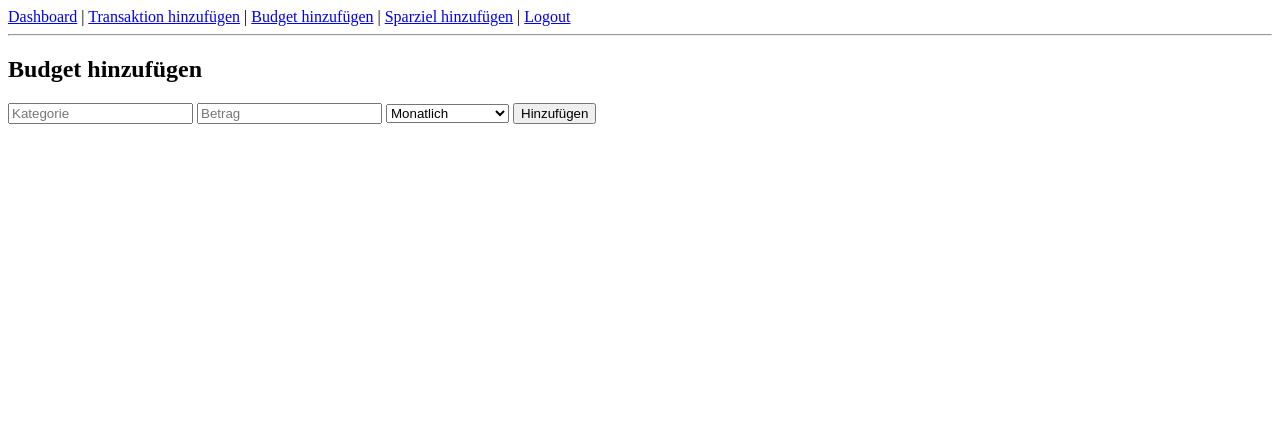
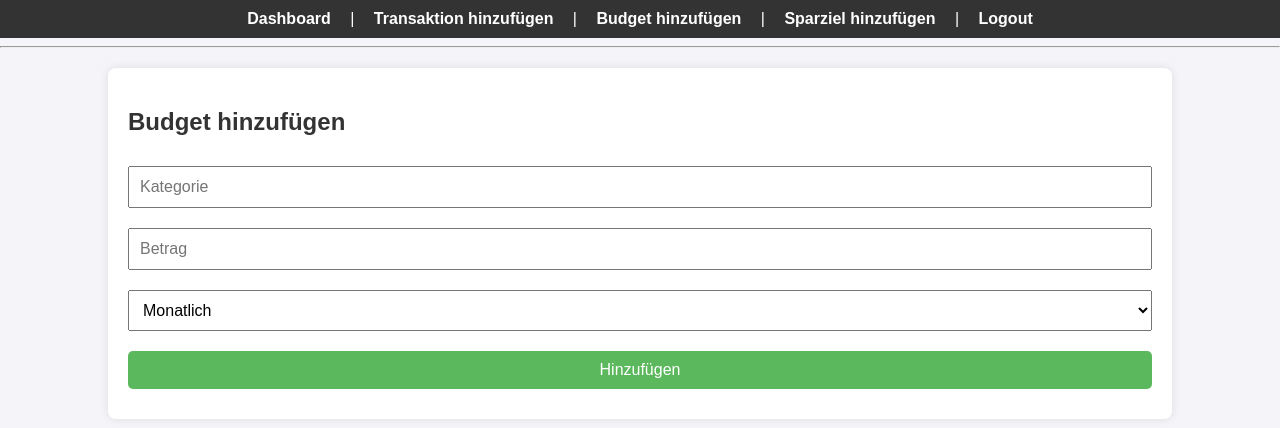
Before and after one commit to aulon1204/MoneyMap, a Flask app: page /add_budget in a window 1280 px wide. Shown: the top 428 px of the page. Run offline with Flask 3, Linux system fonts and the light colour scheme.

Commit message:
Füge CSS-Stile hinzu und verbessere das Design

```diff
--- /dev/null
+++ b/static/style.css
@@ -0,0 +1,66 @@
+/* Allgemeine Stile */
+body {
+    font-family: Arial, sans-serif;
+    background-color: #f4f4f9;
+    margin: 0;
+    padding: 0;
+}
+
+/* Navigation */
+nav {
+    background-color: #333;
+    color: #fff;
+    padding: 10px;
+    text-align: center;
+}
+
+nav a {
+    color: #fff;
+    margin: 0 15px;
+    text-decoration: none;
+    font-weight: bold;
+}
+
+nav a:hover {
+    text-decoration: underline;
+}
+
+/* Hauptinhalt */
+h2 {
+    color: #333;
+}
+
+.container {
+    width: 80%;
+    margin: 20px auto;
+    padding: 20px;
+    background-color: #fff;
+    box-shadow: 0 0 10px rgba(0, 0, 0, 0.1);
+    border-radius: 8px;
+}
+
+/* Formulare */
+form {
+    display: flex;
+    flex-direction: column;
+}
+
+form input,
+form select,
+form button {
+    margin: 10px 0;
+    padding: 10px;
+    font-size: 16px;
+}
+
+form button {
+    background-color: #5cb85c;
+    color: white;
+    border: none;
+    cursor: pointer;
+    border-radius: 5px;
+}
+
+form button:hover {
+    background-color: #4cae4c;
+}
--- a/templates/base.html
+++ b/templates/base.html
@@ -3,6 +3,7 @@
 <head>
     <meta charset="UTF-8">
     <title>{% block title %}MoneyMap{% endblock %}</title>
+    <link rel="stylesheet" href="{{ url_for('static', filename='style.css') }}">
 </head>
 <body>
     <!-- Navigation -->
@@ -16,6 +17,8 @@
     <hr>
 
     <!-- Seiteninhalt -->
-    {% block content %}{% endblock %}
+    <div class="container">
+        {% block content %}{% endblock %}
+    </div>
 </body>
 </html>
```
Also changed, not shown: style.css (deleted).
